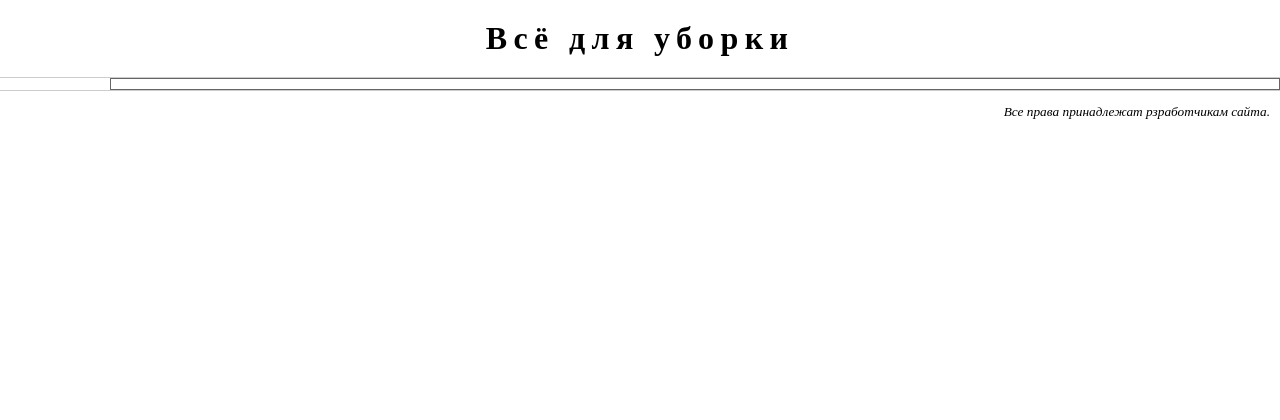
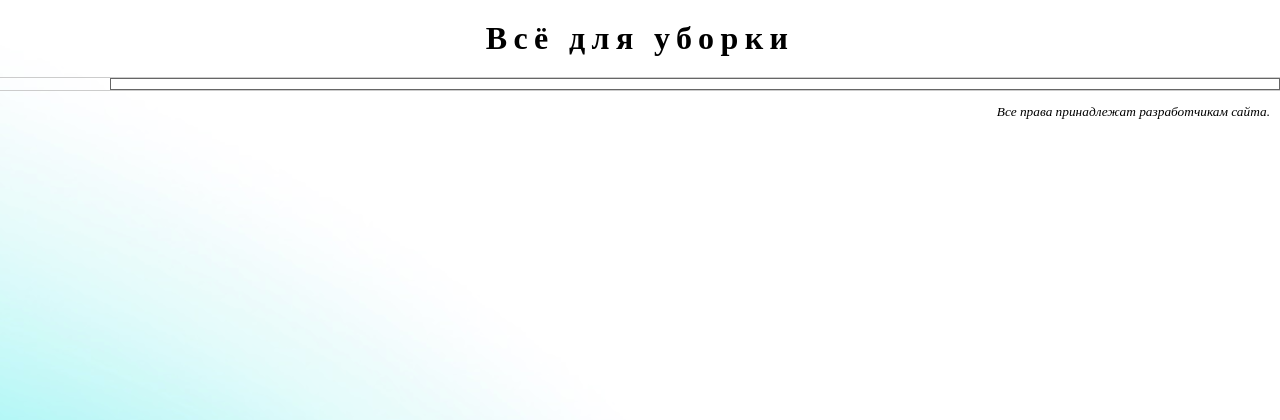
Before and after one commit to greylord1996/site, a Django app: template shop/templates/base.html in a window 1280 px wide. Shown: the top 420 px of the page. Run offline with Django 3.2, Linux system fonts and the light colour scheme; the template is opened without the code that fills it, so the values that code supplies are empty.

Commit message:
Add background

```diff
--- a/shop/static/main.css
+++ b/shop/static/main.css
@@ -1,6 +1,7 @@
 @charset "utf-8";
 
 body{
+    background: url("background.png");
     margin: 0px;
     padding: 0px;
 }
--- a/shop/templates/base.html
+++ b/shop/templates/base.html
@@ -4,7 +4,7 @@
 <html lang="ru">
 <head>
     <meta http-equiv="Content-Type"; content="text/html"; charset="UTF-8">
-    <link rel="stylesheet" href="{% static 'css/main.css' %}">
+    <link rel="stylesheet" href="{% static 'static/main.css' %}">
     <link type="text/css" href="{%static "main.css"%}" rel="stylesheet">
     <title>{% block title %}{% endblock %}Все для уборки</title>
 </head>
@@ -25,7 +25,7 @@
         {% endblock %}
     </div>
     <div id="footer">
-        <p>Все права принадлежат рзработчикам сайта.</p>
+        <p>Все права принадлежат разработчикам сайта.</p>
     </div>
 </body>
 </html>
--- a/shop/views.py
+++ b/shop/views.py
@@ -18,7 +18,7 @@ def index(request, cat_id):
         cat = Category.objects.first()
     else:
         cat = Category.objects.get(pk=cat_id)
-    paginator = Paginator(Good.objects.filter(category=cat).order_by("name"), 3)
+    paginator = Paginator(Good.objects.filter(category=cat).order_by("name"), 5)
     try:
         goods = paginator.page(page_num)
     except InvalidPage:
```
Also changed, not shown: shop/static/background.png (added).
